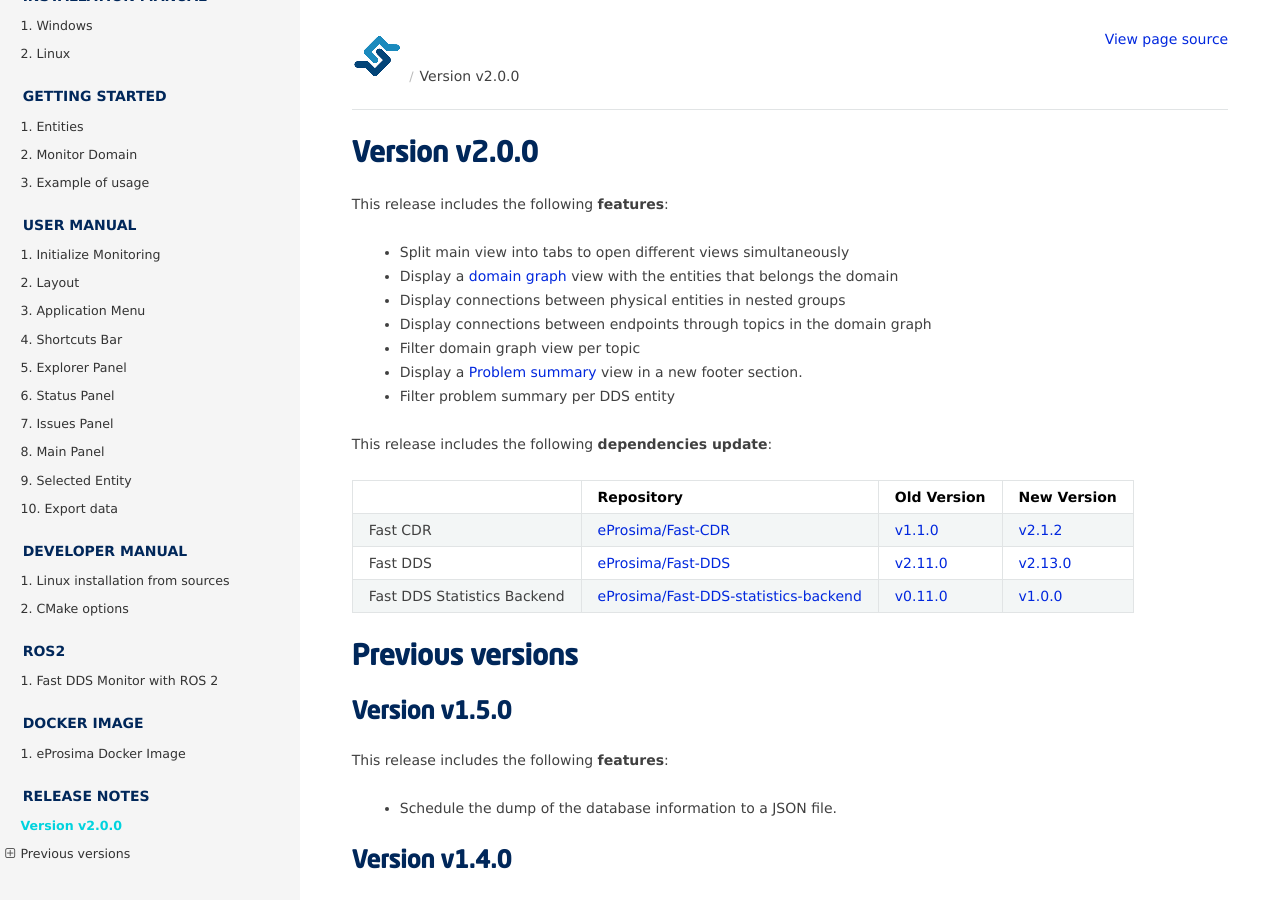
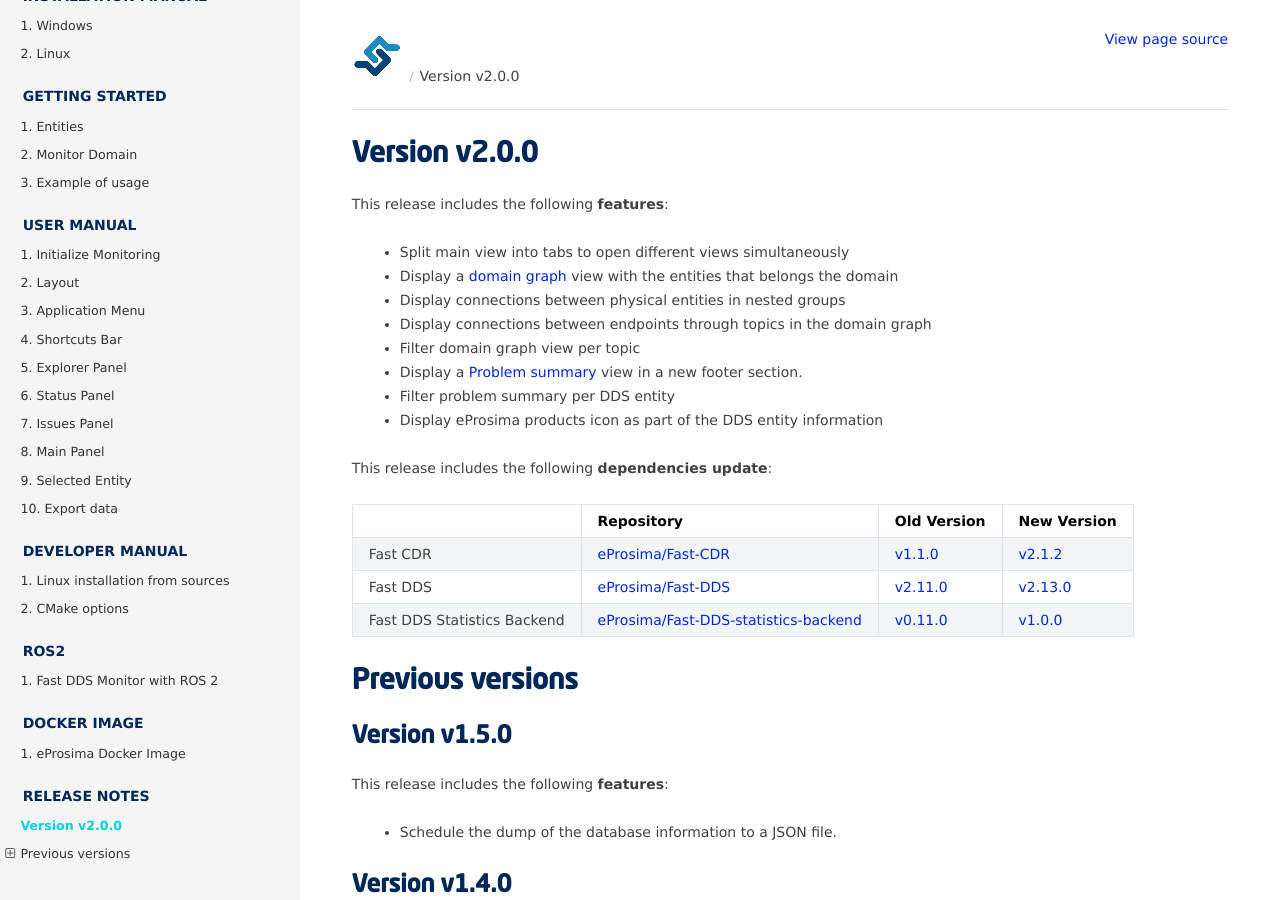
Before and after one commit to nguyenthang7215/DDS_Monitor, a Sphinx documentation site: the page built from docs/rst/notes/notes.rst, in a window 1280 px wide and 900 px high. Built offline with Sphinx 7.4.7 and the Read the Docs theme 2.0.0, drawn with Linux system fonts in a browser that asks for light colours.

Commit message:
Include app icon in release notes (#215)
Signed-off-by: JesusPoderoso <jesuspoderoso@eprosima.com>

```diff
--- a/docs/rst/notes/notes.rst
+++ b/docs/rst/notes/notes.rst
@@ -16,6 +16,7 @@
     * Filter domain graph view per topic
     * Display a :ref:`problem_summary` view in a new footer section.
     * Filter problem summary per DDS entity
+    * Display eProsima products icon as part of the DDS entity information
 
 This release includes the following **dependencies update**:
 
```
